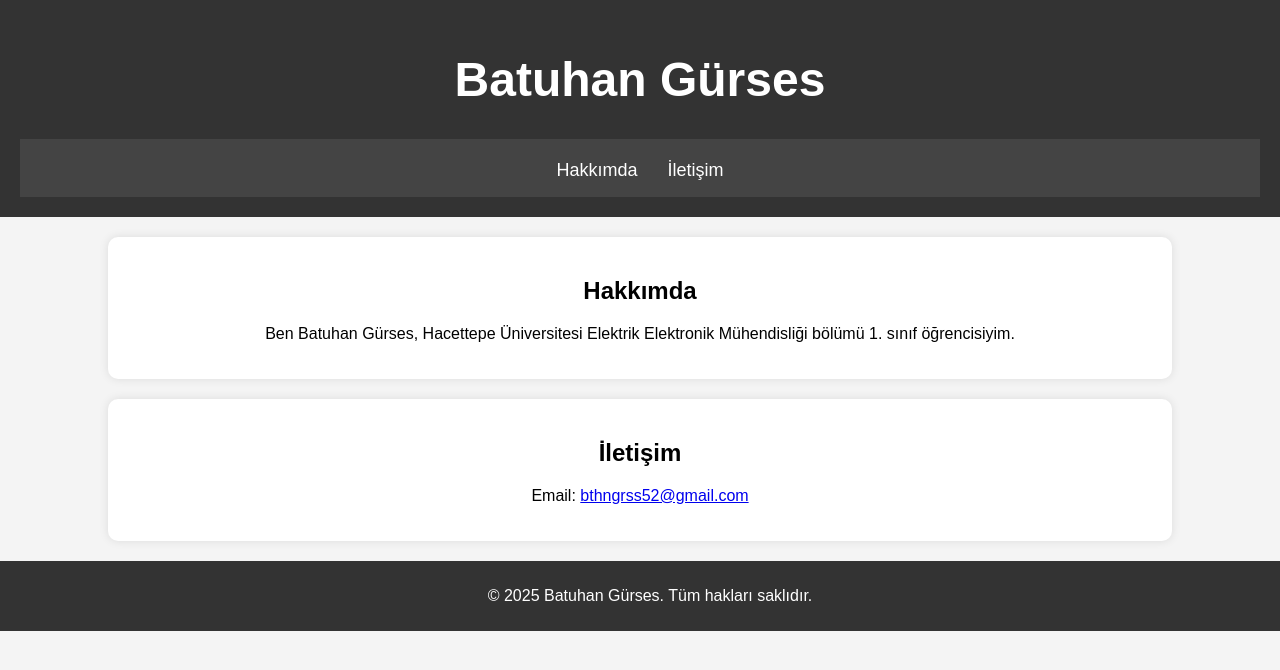
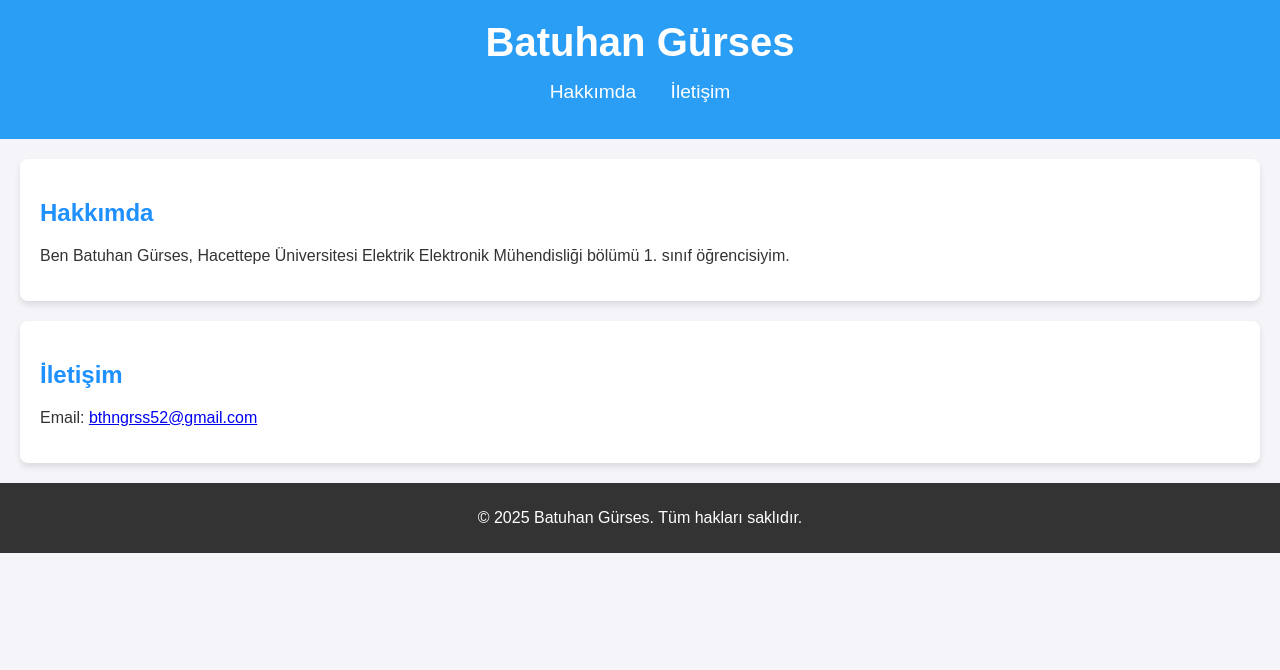
Before and after one commit to batuhangurses/batuhangurses, a plain HTML site: page index.html in a window 1280 px wide. Drawn offline with Linux system fonts and the light colour scheme.

Commit message:
Update style.css

```diff
--- a/style.css
+++ b/style.css
@@ -1,55 +1,60 @@
+/* Temel stilde düzenlemeler */
 body {
-    font-family: Arial, sans-serif;
+    font-family: 'Arial', sans-serif;
+    background-color: #f4f4f9;
+    color: #333;
     margin: 0;
     padding: 0;
-    background-color: #f4f4f4;
+}
+
+header {
+    background-color: #2a9df4;
+    color: white;
+    padding: 20px 0;
     text-align: center;
 }
 
-header {
-    background-color: #333;
-    color: white;
-    padding: 20px;
-    font-size: 24px;
+header h1 {
+    font-size: 2.5em;
+    margin: 0;
 }
 
 nav ul {
-    list-style: none;
+    list-style-type: none;
     padding: 0;
-    margin: 0;
-    background: #444;
-    display: flex;
-    justify-content: center;
 }
 
 nav ul li {
-    padding: 15px;
+    display: inline;
+    margin: 0 15px;
 }
 
 nav ul li a {
     color: white;
     text-decoration: none;
-    font-size: 18px;
+    font-size: 1.2em;
 }
 
 nav ul li a:hover {
     text-decoration: underline;
 }
 
+/* Hakkımda ve İletişim bölümleri */
 section {
     padding: 20px;
-    background: white;
-    margin: 20px auto;
-    width: 80%;
-    border-radius: 10px;
-    box-shadow: 0px 0px 10px rgba(0, 0, 0, 0.1);
+    margin: 20px;
+    background-color: white;
+    border-radius: 8px;
+    box-shadow: 0 4px 6px rgba(0, 0, 0, 0.1);
+}
+
+section h2 {
+    color: #1e90ff;
 }
 
 footer {
-    background: #333;
+    background-color: #333;
     color: white;
-    padding: 10px;
-    position: relative;
-    bottom: 0;
-    width: 100%;
+    text-align: center;
+    padding: 10px 0;
 }
```
